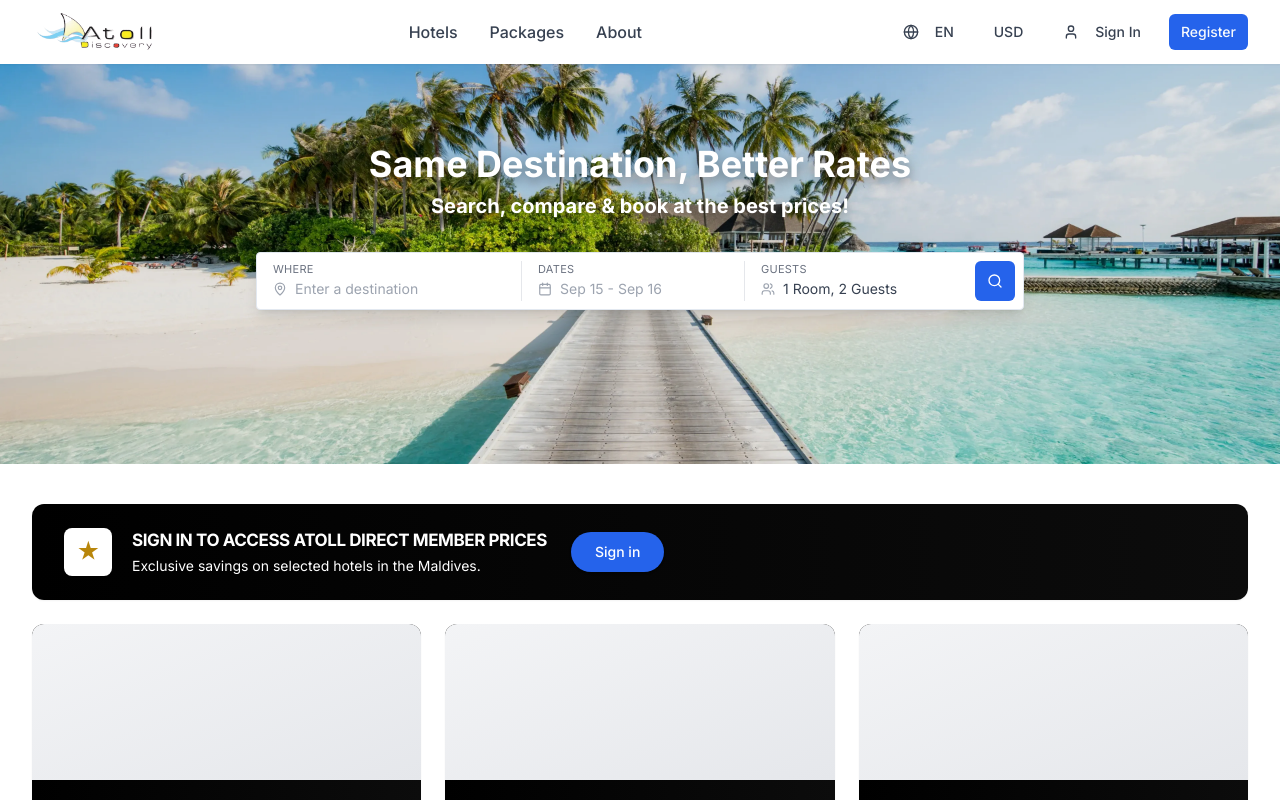
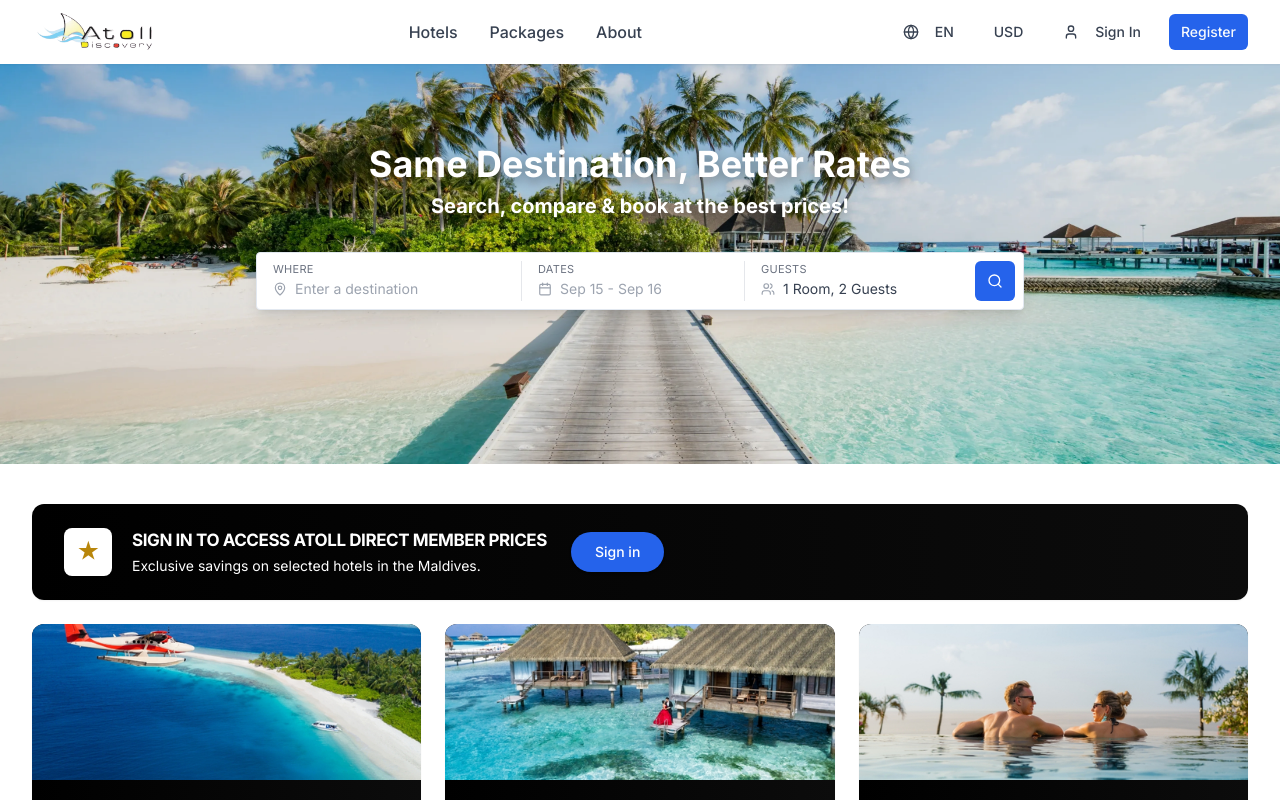
Before and after one commit to ahmedaisar/atd-fe, a Next.js app: page / in a window 1280 px wide. Shown: the top 800 px of the page. Built offline with nearby package versions, Linux system fonts and the light colour scheme.

Commit message:
Rebuilt app after failed deployment

```diff
--- a/components/offer-image.tsx
+++ b/components/offer-image.tsx
@@ -22,7 +22,7 @@ export function OfferImage({ aspect = 'aspect-[5/2]', radius = 'rounded-none', a
 			<Image
 				alt={alt}
 				fill
-				onLoadingComplete={() => setLoaded(true)}
+				onLoad={() => setLoaded(true)}
 				className={`object-cover transition-transform duration-500 group-hover:scale-105 ${className} ${loaded ? 'opacity-100' : 'opacity-0'}`}
 				placeholder="blur"
 				blurDataURL={shimmer(700,280)}
```
